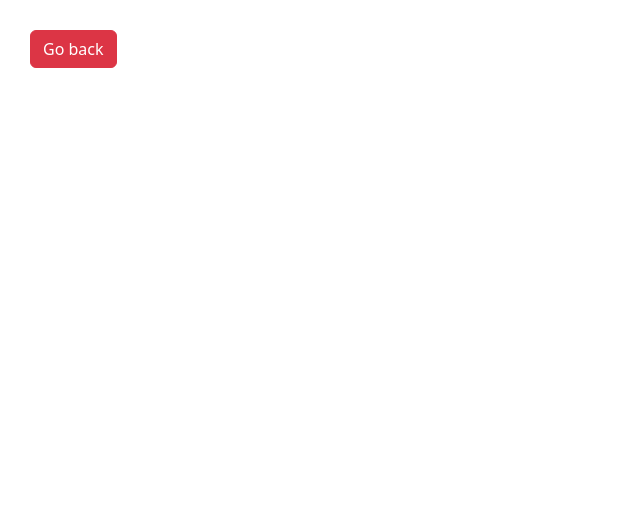
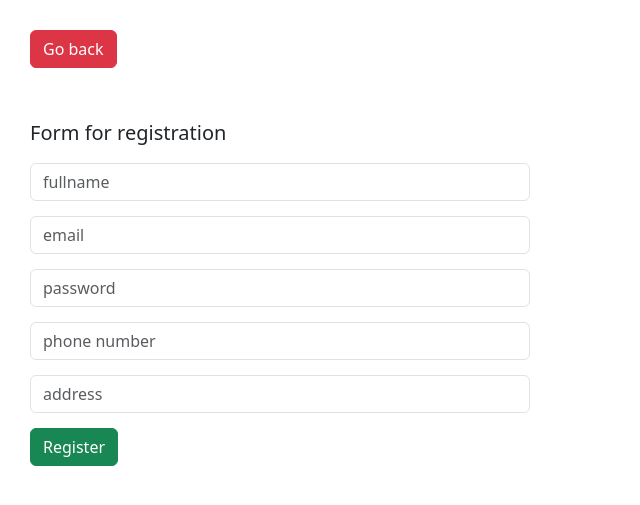
Before and after one commit to KostyaKindaluk/library_app, a Django app: page /register/ in a window 1280 px wide. Shown: the top 505 px of the page, without its empty margins (0-640 px from the left). Run offline with Django 5.2, Linux system fonts and the light colour scheme.

Commit message:
add form for register

```diff
--- a/library/forms.py
+++ b/library/forms.py
@@ -1,5 +1,5 @@
 from django.forms import (TextInput, EmailInput, PasswordInput, ModelForm,
-                          Form, CharField, IntegerField, BooleanField)
+                          Form, CharField, IntegerField, BooleanField, EmailField)
 from .models import Account
 
 class BookForm(Form):
@@ -51,3 +51,31 @@ class LoginForm(ModelForm):
                 'placeholder': 'password'
             })
         }
+
+class RegisterForm(Form):
+    fullname = CharField(max_length=255,
+                         widget=TextInput(attrs={
+                             'class': 'form-control',
+                             'placeholder': 'fullname'})
+                         )
+    email = EmailField(
+                      max_length=254,
+                      widget=EmailInput(attrs={
+                          'class' : 'form-control',
+                          'placeholder': 'email'}, )
+                      )
+    password = CharField(max_length=255,
+                      widget=PasswordInput(attrs={
+                          'class' : 'form-control',
+                          'placeholder': 'password'})
+                      )
+    phone_number = CharField(max_length=20,
+                     widget=TextInput(attrs={
+                         'class' : 'form-control',
+                         'placeholder': 'phone number'})
+                     )
+    address = CharField(max_length=200,
+                       widget=TextInput(attrs={
+                           'class' : 'form-control',
+                           'placeholder': 'address'})
+                       )
--- a/library/static/library/css/main.css
+++ b/library/static/library/css/main.css
@@ -6,13 +6,13 @@ form {
     input { margin: 15px 0; }
 }
 
-.form_text_lib, .form_login {
+.form_text_lib, .form_login, .form_register {
     font-size: 20px;
     font-style: 'Arial';
     margin-top: 50px;
 }
 
-.lib_add_form_errors, .login_form_errors {
+.lib_add_form_errors, .login_form_errors, .register_form_errors {
     color: red;
     font-size: 20px;
     font-style: 'Arial';
--- a/library/templates/login.html
+++ b/library/templates/login.html
@@ -5,7 +5,7 @@
 <a href="{% url 'home' %}">
     <button class="btn btn-danger">Go back</button>
 </a>
-<p class="form_login">Form for login</p>
+<div class="form_login">Form for login</div>
 <form method="post">
     {% csrf_token %}
     {{ form.email }}
@@ -13,5 +13,4 @@
     <button class="btn btn-success">Login</button>
     <div class="login_form_errors">{{ errors }}</div>
 </form>
-
 {% endblock %}
--- a/library/templates/register.html
+++ b/library/templates/register.html
@@ -5,5 +5,15 @@
 <a href="{% url 'home' %}">
     <button class="btn btn-danger">Go back</button>
 </a>
-
+<div class="form_register">Form for registration</div>
+<form method="post">
+    {% csrf_token %}
+    {{ form.fullname }}
+    {{ form.email }}
+    {{ form.password }}
+    {{ form.phone_number }}
+    {{ form.address }}
+    <button class="btn btn-success">Register</button>
+    <div class="register_form_errors">{{ errors }}</div>
+</form>
 {% endblock %}
--- a/library/views.py
+++ b/library/views.py
@@ -2,7 +2,7 @@
 from django.shortcuts import render, redirect
 from .models import (BookCard,AuthorBookCard, Author, Book,
                      Genre, Account, Librarian, Reader)
-from .forms import BookForm, LoginForm
+from .forms import BookForm, LoginForm, RegisterForm
 
 def get_books_list():
     book_cards = (
@@ -24,7 +24,36 @@ def get_books_list():
     return book_list
 
 def register(request):
-    return render(request, "register.html")
+    if request.method == 'POST':
+        form = RegisterForm(request.POST)
+        if form.is_valid():
+            fullname = form.cleaned_data['fullname']
+            email = form.cleaned_data['email']
+            password = form.cleaned_data['password']
+            phone_number = form.cleaned_data['phone_number']
+            address = form.cleaned_data['phone_number']
+            if (not Account.objects.filter(email=email).exists() and
+                    not Reader.objects.filter(phone_number=phone_number).exists()):
+                account = Account(email=email, password=password)
+                account.save()
+                reader = Reader(
+                    account=account,
+                    fullname=fullname,
+                    address=address,
+                    phone_number=phone_number,
+                )
+                reader.save()
+                return redirect("../", {'reader': reader})
+            else:
+                return render(request, "register.html",
+        {
+                'form': form,
+                'errors': ' user with such email or phone number is already exists'
+                })
+
+    form = RegisterForm()
+    return render(request, "register.html",
+                  {'form': form})
 
 def login(request):
     if request.method == 'POST':
@@ -41,8 +70,11 @@ def login(request):
             data = {'books': get_books_list()}
             if hasattr(account, 'reader'):
                 return redirect("../reader",data)
-            if hasattr(account, 'librarian'):
+            elif hasattr(account, 'librarian'):
                 return redirect("../librarian", data)
+        else:
+            return render(request, "login.html",
+                          {'errors': 'Form is not valid', 'form': form})
     form = LoginForm()
     data = {
         'form': form
```
Also changed, not shown: library/models.py (+5 -5 lines), library/migrations/0003_alter_reader_birthday_alter_reader_creation_date_and_more.py (added).
